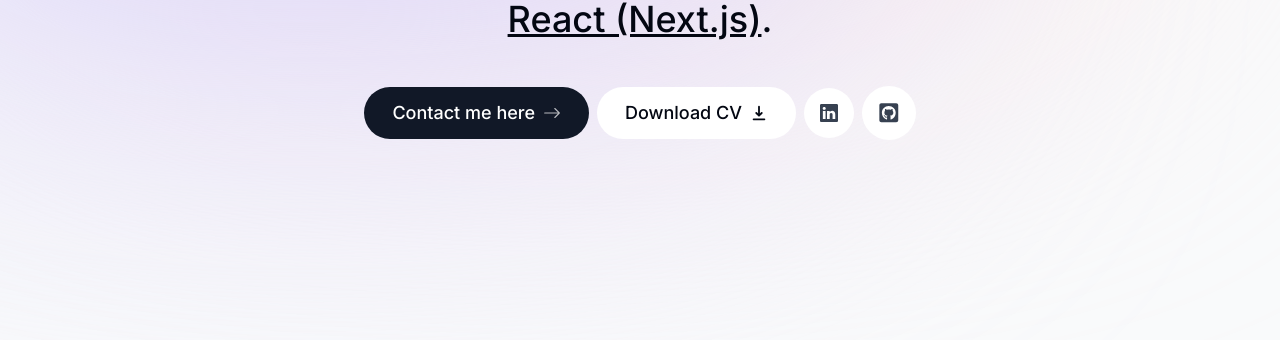
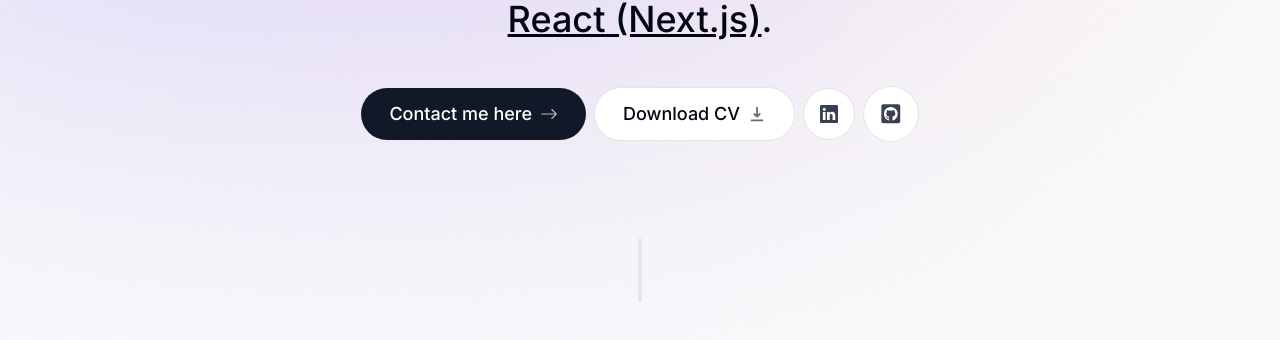
Before and after one commit to ZachMcLean/portfolio, a Next.js app: page / in a window 1280 px wide. Shown: the part 426-766 px from the top of the page. Built offline with nearby package versions, Linux system fonts and the light colour scheme.

Commit message:
updated functionality to social buttons | Added download resume | styled divider component

```diff
--- a/src/app/page.tsx
+++ b/src/app/page.tsx
@@ -1,9 +1,11 @@
+import Divider from "@/components/Divider";
 import Intro from "@/components/Intro";
 
 export default function Home() {
 	return (
 		<main className="flex flex-col items-center px-4">
 			<Intro />
+			<Divider />
 		</main>
 	);
 }
--- /dev/null
+++ b/src/components/Divider.tsx
@@ -0,0 +1,16 @@
+"use client";
+import { motion } from "framer-motion";
+import React from "react";
+
+const Divider = () => {
+	return (
+		<motion.div
+			className="bg-gray-200 my-24 h-16 w-1 rounded-full hidden sm:block"
+			initial={{ opacity: 0, y: 100 }}
+			animate={{ opacity: 1, y: 0 }}
+			transition={{ delay: 0.125 }}
+		></motion.div>
+	);
+};
+
+export default Divider;
--- a/src/components/Intro.tsx
+++ b/src/components/Intro.tsx
@@ -75,20 +75,24 @@
 					<BsArrowRight className=" opacity-70 group-hover:translate-x-1 transition" />
 				</Link>
 				<a
-					href=""
-					className="flex items-center gap-2 bg-white  px-7 py-3 rounded-full"
+					href="/Tech-Resume.pdf"
+					download
+					className="group flex items-center gap-2 bg-white  px-7 py-3 rounded-full outline-none focus:scale-110 hover:scale-110 active:scale-105 transition cursor-pointer border border-black/10"
 				>
-					Download CV <HiDownload />
+					Download CV{" "}
+					<HiDownload className="opacity-60 group-hover:scale-300 transition" />
 				</a>
 				<a
-					href=""
-					className="flex items-center gap-2 bg-white text-gray-700 p-4 rounded-full"
+					href="https://www.linkedin.com/in/zach-mclean-92a5391b3/"
+					target="_blank"
+					className="flex items-center gap-2 bg-white text-gray-700 p-4 rounded-full focus:scale-[1.15] hover:scale-[1.15] hover:text-gray-950 active:scale-105 transition cursor-pointer border border-black/10"
 				>
 					<BsLinkedin />
 				</a>
 				<a
-					href=""
-					className="text-[1.35rem] flex items-center gap-2 bg-white text-gray-700 p-4 rounded-full"
+					href="https://github.com/ZachMcLean"
+					target="_blank"
+					className="text-[1.35rem] flex items-center gap-2 bg-white text-gray-700 p-4 rounded-full focus:scale-[1.15] hover:text-gray-950 hover:scale-[1.15] active:scale-105 transition cursor-pointer border border-black/10"
 				>
 					<FaGithubSquare />
 				</a>
```
